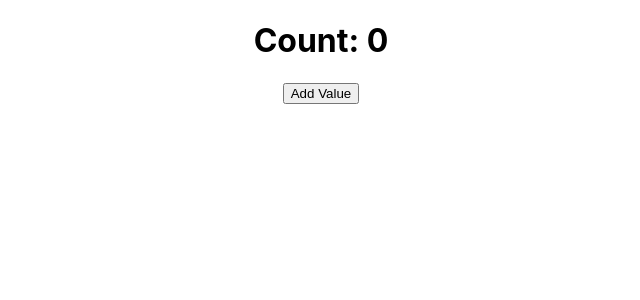
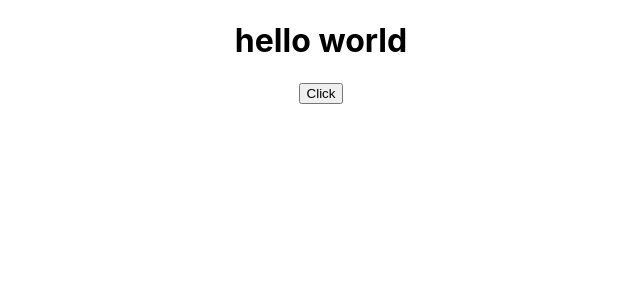
Before and after one commit to shamsuddha/react, a React (Create React App) app: page / in a window 1280 px wide. Shown: the top 300 px of the page, without its empty margins (319-959 px from the left). Built offline with nearby package versions, Linux system fonts and the light colour scheme.

Commit message:
new added on rread me

```diff
--- a/src/App.js
+++ b/src/App.js
@@ -4,24 +4,31 @@ import Greet from "./component/Greet";
 import Welcome from "./component/Welcome";
 import Message from "./component/Message";
 import Counter from "./component/Counter";
+import FunctionClick from "./component/FunctionClick";
+import ClassClick from "./component/ClassClick";
+import EventBind from "./component/EventBind";
 
 function App() {
     return (
         <div className="App">
 
-            {/* <Greet name="hello rajit"><p>hello</p></Greet>
-            <Greet name="hello asma"><p>hello</p></Greet>
-            <Greet name="hello rahat"><p>hello</p></Greet>*/}
+
+            <EventBind></EventBind>
 
 
-            {/* <Welcome name="hello rajit"><p>hello adf</p></Welcome>
-            <Welcome name="hello asma"><p>hello adfa</p></Welcome>
-            <Welcome name="hello rahat"><p>hello adfadf</p></Welcome>*/}
-
-            {/*     <Message></Message>*/}
+            {/*
+             <ClassClick></ClassClick>
+             <FunctionClick></FunctionClick>
+         <Greet name="hello rajit"><p>hello</p></Greet>
+            <Greet name="hello asma"><p>hello</p></Greet>
+            <Greet name="hello rahat"><p>hello</p></Greet>*!/
 
 
-            <Counter></Counter>
+            <Welcome name="hello rajit"><p>hello adf</p></Welcome>
+            <Welcome name="hello asma"><p>hello adfa</p></Welcome>
+            <Welcome name="hello rahat"><p>hello adfadf</p></Welcome>
+            <Message></Message>
+            <Counter></Counter>*/}
 
 
         </div>
--- /dev/null
+++ b/src/component/ClassClick.js
@@ -0,0 +1,23 @@
+import React, {Component} from "react";
+
+
+class ClassClick extends Component
+{
+
+    handler()
+    {
+        console.log("click the button")
+
+    }
+
+    render() {
+        return (
+            <div>
+                <button onClick={this.handler}>Click me</button>
+            </div>
+        );
+    }
+
+}
+
+export default ClassClick;
--- /dev/null
+++ b/src/component/EventBind.js
@@ -0,0 +1,36 @@
+import React, {Component} from "react";
+class EventBind extends Component
+{
+    constructor() {
+        super();
+        this.state =
+            {
+                message: "hello world"
+            }
+
+     /*   /!* BINDING IN CONSTRUCTOR*!/
+        this.handler = this.handler.bind(this)*/
+    }
+    handler = () =>
+    {
+        this.setState(
+            {
+                message: "good bye"
+            }
+        )
+    }
+
+
+    render() {
+        return (
+            <div>
+                <h1>{this.state.message}</h1>
+                {/*  <button onClick={this.handler.bind(this)}>Click</button>*/}
+                {/*  <button onClick={()=>this.handler()}>Click</button>*/}
+
+                <button onClick={this.handler}>Click</button>
+            </div>
+        )
+    }
+}
+export default EventBind;
--- /dev/null
+++ b/src/component/FunctionClick.js
@@ -0,0 +1,16 @@
+import React from "react";
+
+function FunctionClick()
+{
+    function clickHandler()
+    {
+        console.log("button clicked")
+    }
+    return (
+        <div>
+            <button onClick={clickHandler} >Click Me</button>
+        </div>
+    )
+}
+
+export default FunctionClick;
--- a/src/component/Greet.js
+++ b/src/component/Greet.js
@@ -1,12 +1,13 @@
 import React from "react";
 
 
-const Greet = (props) =>
+const Greet = ({name}) =>
+
 {
     return(
         <div>
-            <h1>{props.name}</h1>
-            <h1>{props.children}</h1>
+            <h1>{name}</h1>
+            {/*  <h1>{props.children}</h1>*/}
         </div>
     )
 }
```
Also changed, not shown: 1 other file (tests, documents, lock files or other folders).
